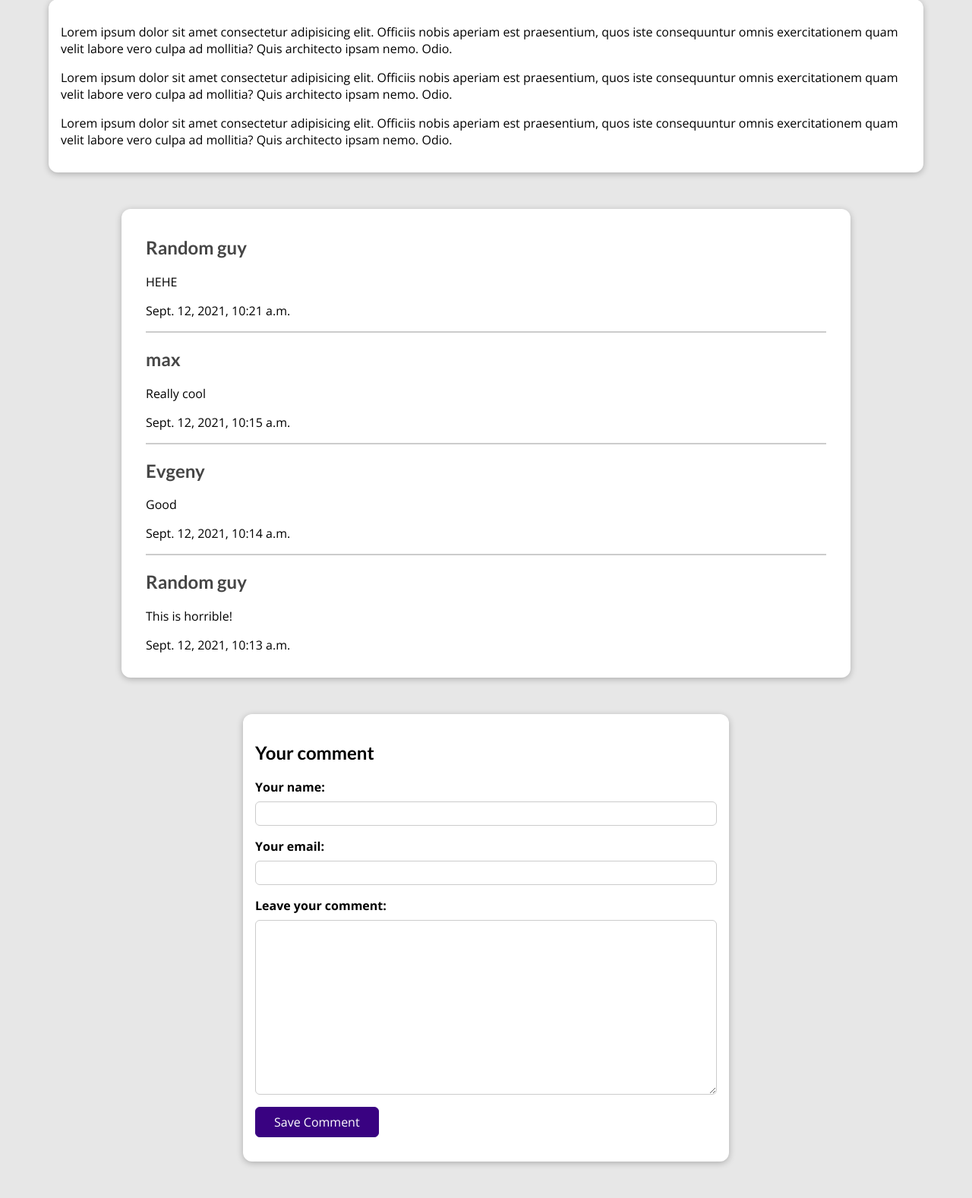
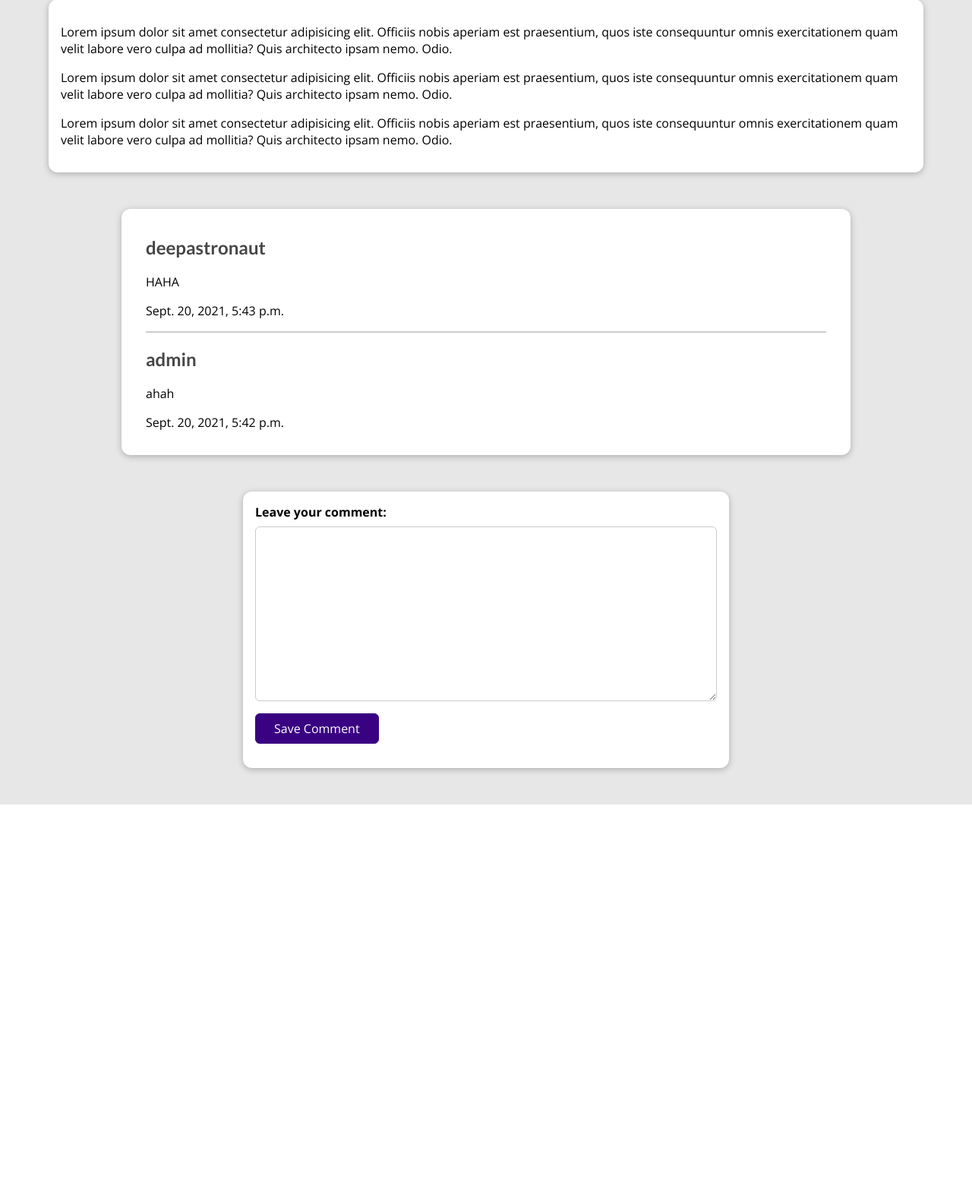
Before and after one commit to IvanovE/website, a Django app: a page that uses blog/templates/blog/post-detail.html in a window 1280 px wide. Shown: the part 529-2106 px from the top of the page at 76% size. After the commit the page ends 1588 px from the top, so only its background shows below. Run offline with Django 3.2, Linux system fonts and the light colour scheme; a user stored in the database is signed in; data comes from the database, SQL or seed files in the repository.

Commit message:
authentication fields and comments

```diff
--- a/blog/admin.py
+++ b/blog/admin.py
@@ -15,8 +15,8 @@ class AuthorAdmin(admin.ModelAdmin):
 
 
 class CommentForm(admin.ModelAdmin):
-    list_display = ["user_name", "post", "user_email", "date", ]
-    list_filter = ["user_name", "user_email", ]
+    list_display = ["user", "post", "date", ]
+    list_filter = ["user", ]
 
 
 admin.site.register(Author, AuthorAdmin)
--- a/blog/forms.py
+++ b/blog/forms.py
@@ -10,8 +10,6 @@ class CommentForm(forms.ModelForm):
         model = Comment
         exclude = ['post']
         labels = {
-            'user_name': 'Your name:',
-            'user_email': 'Your email:',
             'user_text': 'Leave your comment:'
         }
 
--- a/blog/models.py
+++ b/blog/models.py
@@ -1,3 +1,4 @@
+from django.contrib.auth.models import User
 from django.db import models
 from django.core.validators import MinLengthValidator
 
@@ -37,12 +38,11 @@ class Post(models.Model):
 
 
 class Comment(models.Model):
-    user_name = models.CharField(max_length=50)
-    user_email = models.EmailField()
+    user = models.ForeignKey(User, on_delete=models.CASCADE, null=True, editable=False)
     user_text = models.TextField(max_length=500)
     post = models.ForeignKey(Post, on_delete=models.CASCADE, related_name='comments')
     date = models.DateField(auto_now=True, null=True)
     time = models.TimeField(auto_now=True, null=True)
 
     def __str__(self):
-        return f'Name: {self.user_name}, Email: {self.user_email}, Comment: {self.user_text}'
+        return 'Comment {} by {}'.format(self.user_text, self.user)
--- a/blog/templates/blog/post-detail.html
+++ b/blog/templates/blog/post-detail.html
@@ -26,6 +26,7 @@
         {% endfor %}
     </div>
 
+{% if request.user.is_authenticated%}
     <div id="read-later">
         <form action="{% url 'read-later-page' %}" method="POST">
             {% csrf_token %}
@@ -39,6 +40,7 @@
             </button>
         </form>
     </div>
+{% endif %}
 
     <article>
         <img src="{{ post.image.url }}">
@@ -59,7 +61,7 @@
         <ul>
             {% for comment in all_comments %}
                 <li>
-                    <h2>{{ comment.user_name }}</h2>
+                    <h2>{{ comment.user }}</h2>
                     <p>{{ comment.user_text|linebreaks }}</p>
                     <p>{{ comment.date }}, {{ comment.time }}</p>
                 </li>
@@ -68,11 +70,11 @@
     </section>
 {% endif %}
 
-{% if request.user.is_authenticated%}
+{% if request.user.is_authenticated %}
     <section id="comment-form">
-        <h2>Your comment</h2>
         <form action="{% url 'post-detail-page' post.slug %}" method="POST">
             {% csrf_token %}
+
             {% for form_field in comment_form %}
                 <div class="form-control {% if form_field.errors %}invalid{% endif %}">
                     {{ form_field.label_tag }}
--- a/blog/views.py
+++ b/blog/views.py
@@ -57,6 +57,7 @@ class PostDetailView(View):
         post = Post.objects.get(slug=slug)
 
         if comment_form.is_valid():
+            comment_form.instance.user = request.user
             comment = comment_form.save(commit=False)
             comment.post = post
             comment.save()
@@ -66,6 +67,7 @@ class PostDetailView(View):
             'post': post,
             'post_tags': post.tags.all(),
             'comment_form': comment_form,
+            'user_name': request.user.username,
             'all_comments': post.comments.all().order_by('-time'),
             'saved_for_later': self.is_stored_post(request, post.id)
         }
@@ -102,7 +104,7 @@ class ReadLaterView(View):
             read_later_post_list.remove(post_id)
         request.session['read_later_post_list'] = read_later_post_list
 
-        return HttpResponseRedirect('/')
+        return redirect('read-later-page')
 
 
 def loginPage(request):
--- a/my_site/settings.py
+++ b/my_site/settings.py
@@ -32,6 +32,7 @@ ALLOWED_HOSTS = []
 
 INSTALLED_APPS = [
     'blog',
+    'grappelli',
     'django.contrib.admin',
     'django.contrib.auth',
     'django.contrib.contenttypes',
--- a/my_site/urls.py
+++ b/my_site/urls.py
@@ -20,6 +20,7 @@ from django.conf import settings
 
 
 urlpatterns = [
+    path('grappelli/', include('grappelli.urls')),
     path('admin/', admin.site.urls),
     path('', include('blog.urls'))
 ] + static(settings.MEDIA_URL, document_root=settings.MEDIA_ROOT)
```
Also changed, not shown: blog/migrations/0009_auto_20210920_1727.py (added), blog/migrations/0010_alter_comment_user.py (added), blog/migrations/0011_alter_comment_user.py (added), db.sqlite3.
